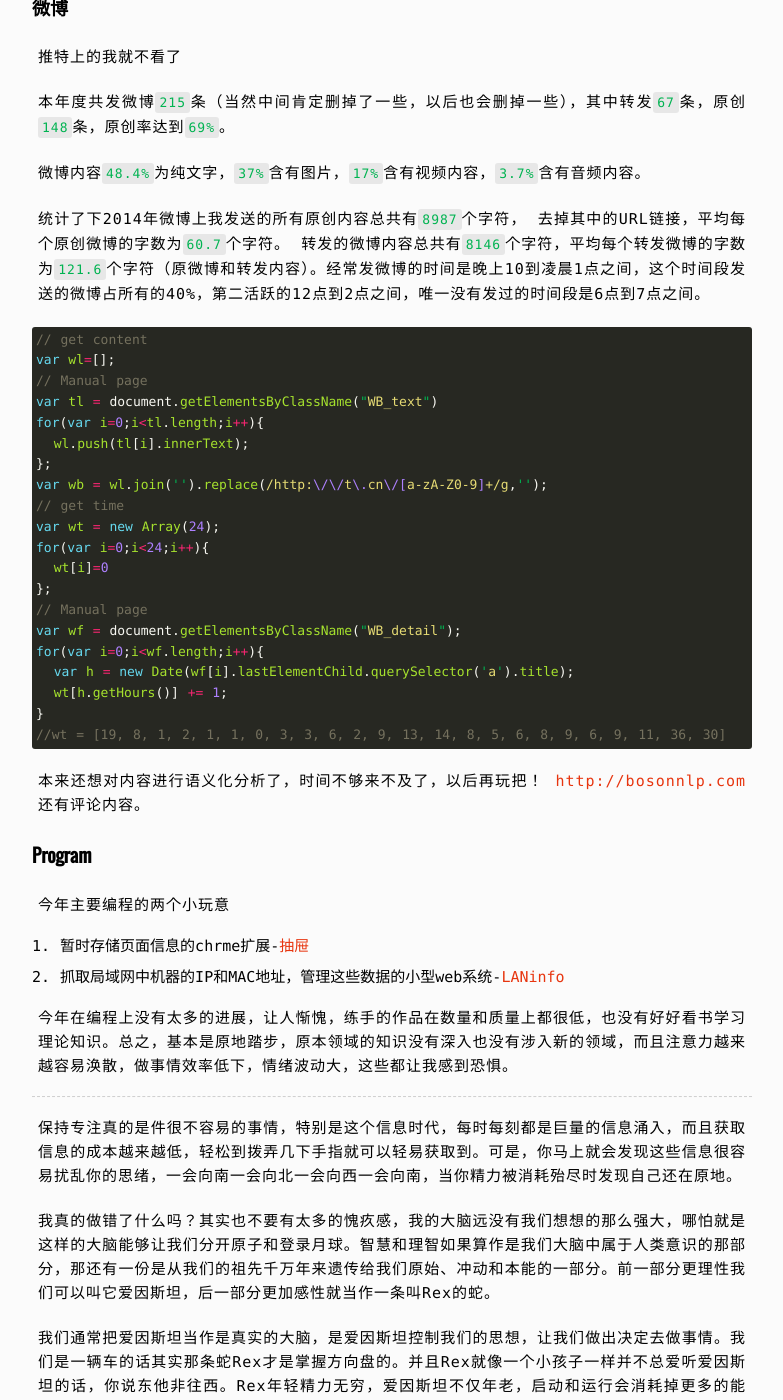
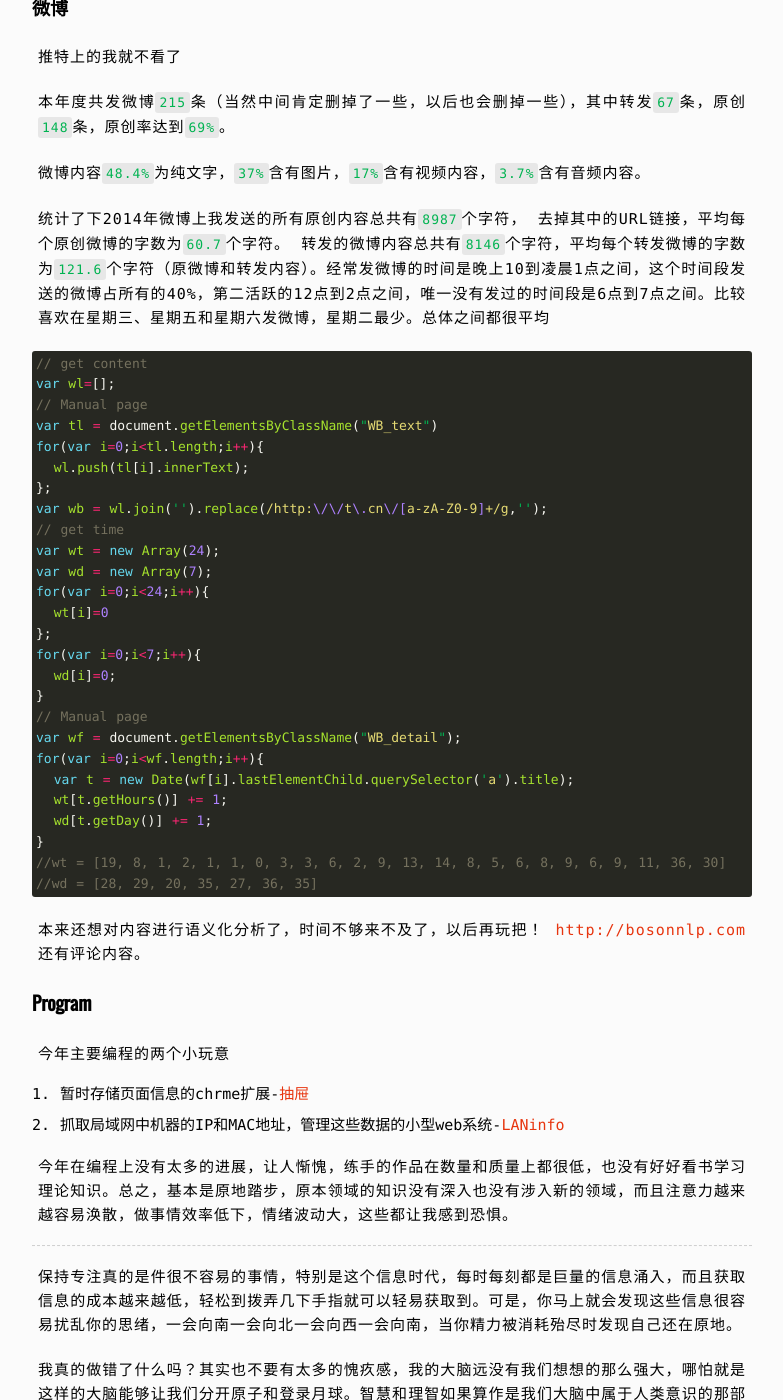
Before and after one commit to xavierskip/xavierskip.github.io, a Jekyll site: the page built from _posts/2015-01-01-2014.md, in a window 1280 px wide and 1400 px high, scrolled down 1691 px. Shown: the whole window, without its empty margins (248-1031 px from the left). Built offline with Jekyll 4.4.1, drawn with Linux system fonts in a browser that asks for light colours; comment, search, counter and statistics services are not loaded.

Commit message:
getDay()

```diff
--- a/_posts/2015-01-01-2014.md
+++ b/_posts/2015-01-01-2014.md
@@ -77,7 +77,7 @@ wc -m m-*.txt | sed '$d' | sort -nr
 
 统计了下2014年微博上我发送的所有原创内容总共有`8987`个字符，
 去掉其中的URL链接，平均每个原创微博的字数为`60.7`个字符。
-转发的微博内容总共有`8146`个字符，平均每个转发微博的字数为`121.6`个字符（原微博和转发内容）。经常发微博的时间是晚上10到凌晨1点之间，这个时间段发送的微博占所有的40%，第二活跃的12点到2点之间，唯一没有发过的时间段是6点到7点之间。
+转发的微博内容总共有`8146`个字符，平均每个转发微博的字数为`121.6`个字符（原微博和转发内容）。经常发微博的时间是晚上10到凌晨1点之间，这个时间段发送的微博占所有的40%，第二活跃的12点到2点之间，唯一没有发过的时间段是6点到7点之间。比较喜欢在星期三、星期五和星期六发微博，星期二最少。总体之间都很平均
 
 {% highlight javascript %}
 // get content
@@ -90,16 +90,22 @@ for(var i=0;i<tl.length;i++){
 var wb = wl.join('').replace(/http:\/\/t\.cn\/[a-zA-Z0-9]+/g,'');
 // get time
 var wt = new Array(24);
+var wd = new Array(7);
 for(var i=0;i<24;i++){
   wt[i]=0
 };
+for(var i=0;i<7;i++){
+  wd[i]=0;
+}
 // Manual page
 var wf = document.getElementsByClassName("WB_detail");
 for(var i=0;i<wf.length;i++){
-  var h = new Date(wf[i].lastElementChild.querySelector('a').title);
-  wt[h.getHours()] += 1;
+  var t = new Date(wf[i].lastElementChild.querySelector('a').title);
+  wt[t.getHours()] += 1;
+  wd[t.getDay()] += 1;
 }
 //wt = [19, 8, 1, 2, 1, 1, 0, 3, 3, 6, 2, 9, 13, 14, 8, 5, 6, 8, 9, 6, 9, 11, 36, 30]
+//wd = [28, 29, 20, 35, 27, 36, 35]
 {% endhighlight %}
 
 本来还想对内容进行语义化分析了，时间不够来不及了，以后再玩把！
```
